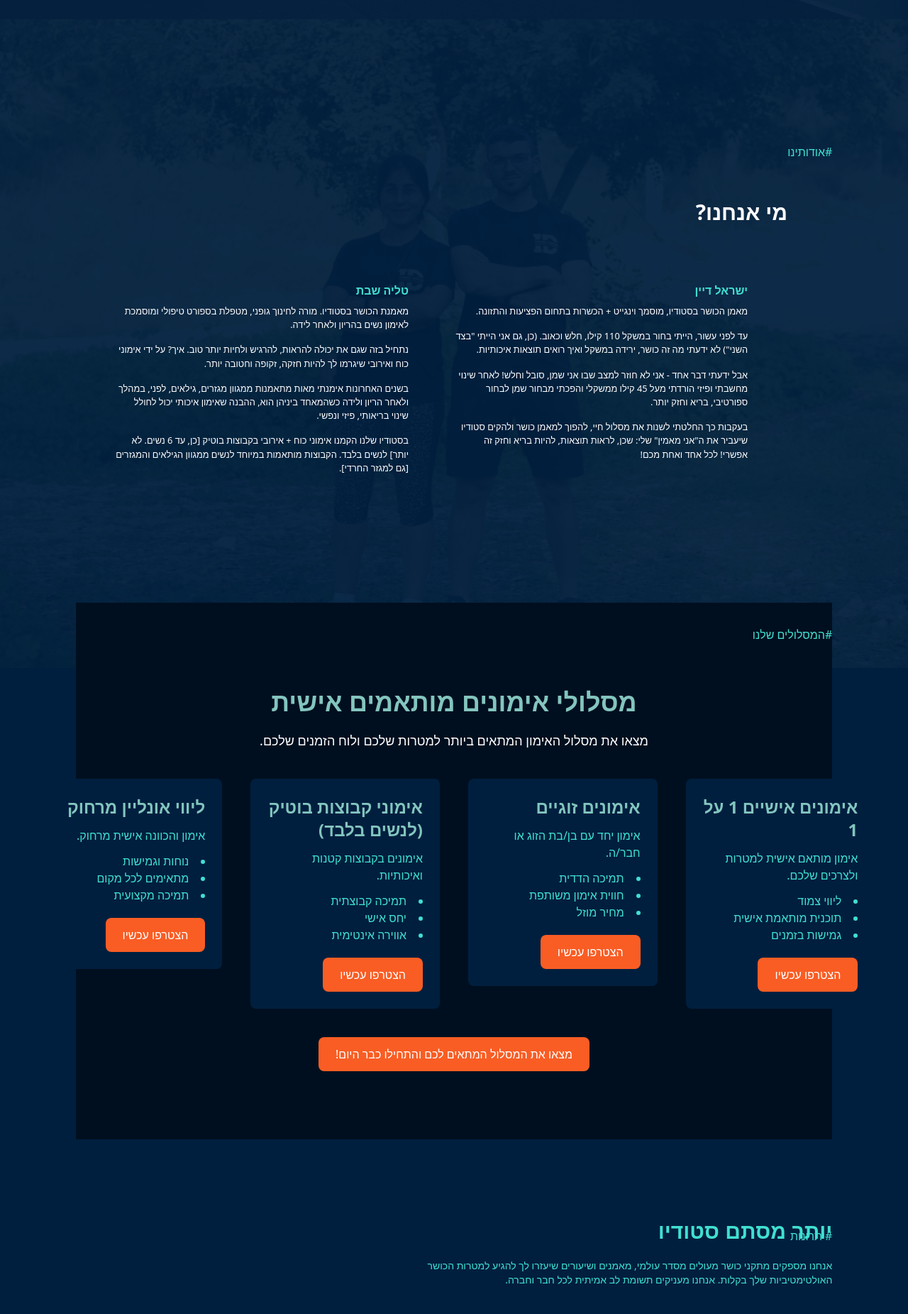
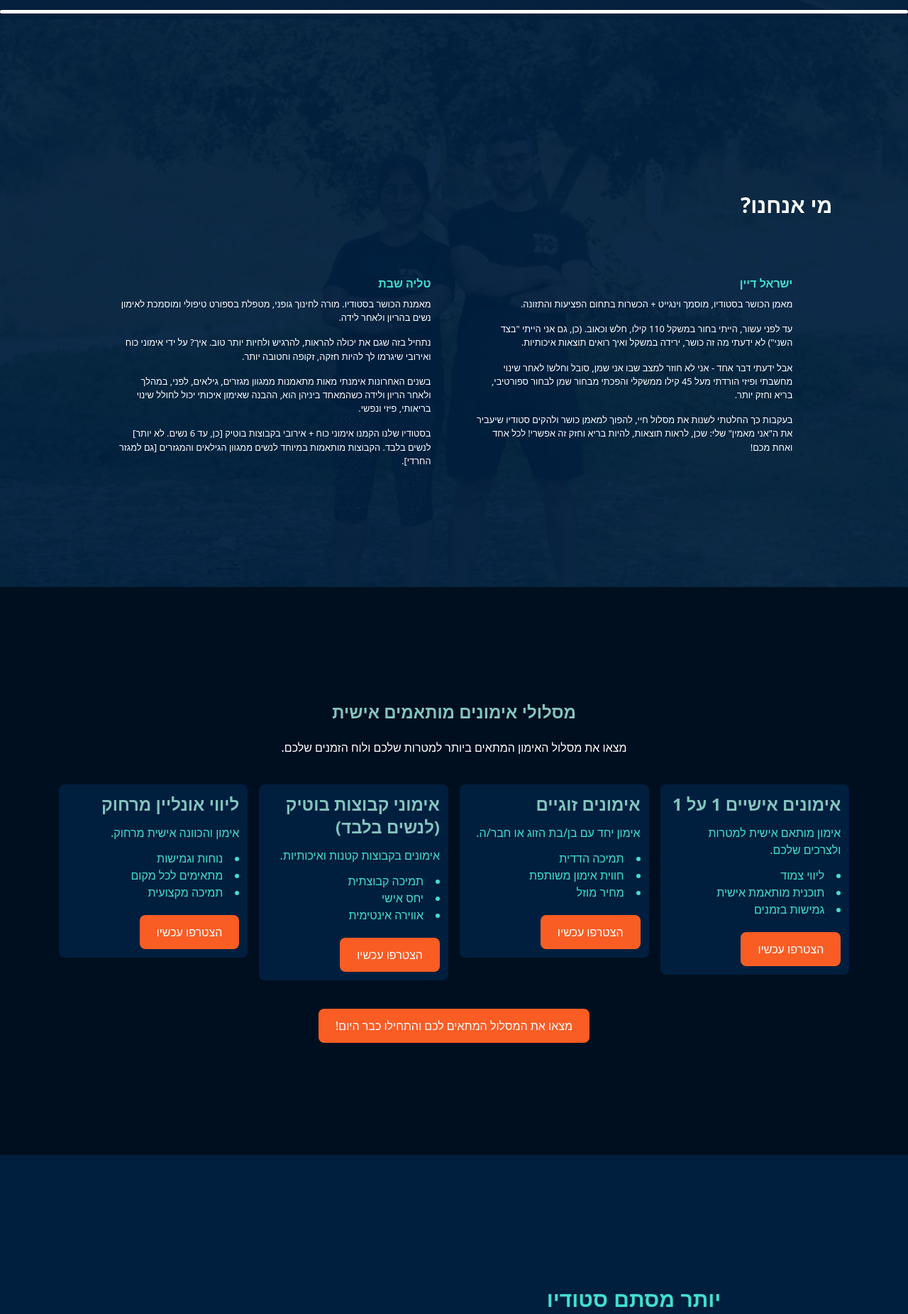
Before and after one commit to itzhakl/dayan-fitness-site, a React (Vite) app: page / in a window 1280 px wide. Shown: the part 773-2624 px from the top of the page at 71% size. Built offline with nearby package versions, Linux system fonts and the light colour scheme.

Commit message:
benefits responsive

```diff
--- a/src/App.tsx
+++ b/src/App.tsx
@@ -54,7 +54,7 @@ function App() {
       {/* {components.map((Component) => (
         <Component selectedPage={selectedPage} setSelectedPage={setSelectedPage} />
       ))} */}
-      <motion.div className="fixed left-0 right-0 border-3 border-solid border-[0.1rem] border-primary rounded-[1.5rem] bottom-2 bg-accent w-full h-[0.3125rem]" style={{ scaleX }} />
+      <motion.div className="fixed left-0 right-0 bottom-2 rounded-full bg-secondary-text w-full h-[0.3125rem]" style={{ scaleX }} />
     </div>
   );
 }
--- a/src/components/AboutUs/AboutUs.tsx
+++ b/src/components/AboutUs/AboutUs.tsx
@@ -19,15 +19,15 @@ const AboutUs = ({ setSelectedPage }: Props) => {
   const { scrollYProgress } = useScroll({ target: ref });
   const y = useParallax(scrollYProgress, 400);
   return (
-    <section id='aboutus' className='h-screen flex justify-center items-center relative snap-center' >
-      <div ref={ref} className=" py-10 gap-16 md:pb-0">
+    <section id='aboutus' className='h-svh flex justify-center items-center relative snap-center' >
+      <div ref={ref} className="div">
+        {/* <motion.h2 className='absolute' style={{ y }}>{`#${HebrewDisplayName.aboutus}`}</motion.h2> */}
         <img alt="Background" className="absolute w-full min-h-full inset-0 object-cover opacity-5" src={israelAndTalya} />
         {/* Images & Header */}
         <motion.div
-          className='md:flex mx-auto w-5/6 items-center justify-center md:h-5/6'
+          className='py-5 md:pb-0 md:flex mx-auto w-5/6 items-center justify-center md:h-5/6'
           onViewportEnter={() => setSelectedPage(SelectedPage.AboutUs)}
         >
-          <motion.h2 style={{ y }}>{`#${HebrewDisplayName.aboutus}`}</motion.h2>
           {/* Main Header */}
           <div className='z-10 md:mt-32 mt-20'>
             {/* Headings */}
--- a/src/components/Benefits/Benefits.tsx
+++ b/src/components/Benefits/Benefits.tsx
@@ -27,18 +27,19 @@ const Benefits = ({ setSelectedPage }: Props) => {
   const y = useParallax(scrollYProgress, 300);
 
   return (
-    <section id='benefits' className='h-screen flex justify-center items-center relative snap-center'>
-      <div ref={ref} className="mx-auto py-20 w-5/6">
+    <section id='benefits' className='h-svh flex justify-center items-center relative snap-center'>
+      <div ref={ref} className="">
+        {/* <motion.h2 className='absolute' style={{ y }}>{`#${HebrewDisplayName.benefits}`}</motion.h2> */}
         <motion.div
+          className='flex flex-col justify-center items-center '
           onViewportEnter={() => setSelectedPage(SelectedPage.Benefits)}
         >
-          <motion.h2 style={{ y }}>{`#${HebrewDisplayName.benefits}`}</motion.h2>
 
           {/* כותרת */}
-          <motion.div className='md:my-5 my-10 md:w-3/5'
+          <motion.div className='w-5/6 md:my-5 my-10 md:w-3/5'
             initial='hidden' whileInView='visible' viewport={{ once: true, amount: 0.5 }} transition={{ duration: 0.5 }} variants={{ hidden: { opacity: 0, x: -50 }, visible: { opacity: 1, x: 0 } }} >
             <HText>יותר מסתם סטודיו</HText>
-            <p className='my-5 text-sm'>
+            <p className='my-5 text-secondary-text text-sm'>
               אנחנו מספקים מתקני כושר מעולים מסדר עולמי, מאמנים ושיעורים שיעזרו
               לך להגיע למטרות הכושר האולטימטיביות שלך בקלות. אנחנו מעניקים תשומת
               לב אמיתית לכל חבר וחברה.
@@ -47,8 +48,9 @@ const Benefits = ({ setSelectedPage }: Props) => {
 
           {/* יתרונות */}
           <motion.div
-            className='flex whitespace-nowrap overflow-x-auto overflow-y-hidden items-center justify-between gap-8 mt-5'
-            initial='hidden' whileInView='visible' viewport={{ once: true, amount: 0.5 }} variants={container} >
+            className='w-[98svw] flex overflow-x-auto overflow-y-hidden items-center justify-between'
+            initial='hidden' whileInView='visible' viewport={{ once: true, amount: 0.5 }} variants={container}
+            >
             {
               benefits.map((benefit) => (
                 <BenefitsSection benefit={benefit} setSelectedPage={setSelectedPage} key={benefit.title} />
@@ -56,7 +58,9 @@ const Benefits = ({ setSelectedPage }: Props) => {
             }
           </motion.div>
           {/* תמונה ותיאור */}
-          <div className='mt-16 items-center justify-between gap-20 md:mt-28 md:flex'>
+          <div
+          // className='mt-16 items-center justify-between gap-20 md:mt-28 md:flex'
+          >
 
             {/* תיאור */}
             <div>
--- a/src/components/Benefits/BenefitsSection.tsx
+++ b/src/components/Benefits/BenefitsSection.tsx
@@ -14,7 +14,7 @@ const childVariant = {
 const BenefitsSection = ({benefit, setSelectedPage}: Props) => {
   return (
     <motion.div
-    className="mt-5 mx-auto w-[15.625rem] h-[25rem] m-4 rounded-md border-2 bg-primary border-gray-100 px-5 py-16 text-center"
+    className="w-[15rem] h-[18rem] m-3 rounded-lg border-2 bg-primary border-gray-100 px-5 py-5 text-center flex-shrink-0 flex-grow-0"
         variants={childVariant} >
         <div className="mb-4 flex justify-center">
             <div className="rounded-full border-2 border-gray-100 bg-secondary p-4">
--- a/src/components/Home/Home.tsx
+++ b/src/components/Home/Home.tsx
@@ -22,14 +22,14 @@ const Home = ({ selectedPage, setSelectedPage }: Props) => {
   const y = useParallax(scrollYProgress, 300);
 
   return (
-    <section id='home' className='h-screen flex justify-center items-center relative snap-center' >
+    <section id='home' className='h-svh flex justify-center items-center relative snap-center' >
       <div ref={ref} className="div">
+        {/* <motion.h2 className='absolute' style={{ y }}>{`#${HebrewDisplayName.home}`}</motion.h2> */}
         <img alt="Background" className="absolute w-full min-h-full inset-0 object-cover opacity-5" src={homeBackground} />
         {/* Images & Header */}
         <motion.div className='flex lg:flex-row flex-col mx-auto w-5/6 lg:mt-32 gap-2 items-center'
           onViewportEnter={() => setSelectedPage(SelectedPage.Home)}
         >
-          <motion.h2 className='' style={{ y }}>{`#${HebrewDisplayName.home}`}</motion.h2>
           {/* Image */}
           <div className="w-full h-auto xs:pt-14 md:max-w-max max-w-60 ">
             <img src={HomePageGraphic} alt="home-page-graphic" />
--- a/src/components/Navbar/Navbar.tsx
+++ b/src/components/Navbar/Navbar.tsx
@@ -22,7 +22,7 @@ const Navbar = ({ isTopOfPage, selectedPage, setSelectedPage }: Props) => {
 
   return (
     <nav>
-      <div className={`${navbarBackground} ${flexBetween} bg-opacity-90 fixed top-0 z-30 w-full py-6`}>
+      <div className={`${navbarBackground} ${flexBetween} bg-opacity-95 fixed top-0 z-30 w-full py-3`}>
         <div className={`${flexBetween} mx-auto w-5/6`}>
           <div className={`${flexBetween} w-full gap-16`}>
             {/* Right Side */}
--- a/src/components/OurClasses/Ourclasses.tsx
+++ b/src/components/OurClasses/Ourclasses.tsx
@@ -79,22 +79,22 @@ const TrainingPrograms: React.FC<Props> = ({ setSelectedPage }) => {
   const y = useParallax(scrollYProgress, 300);
 
   return (
-    <section id="ourclasses" className="h-screen flex justify-center items-center relative snap-center">
-      <div ref={ref} className="bg-primary mx-auto w-5/6 py-24">
+    <section id="ourclasses" className="bg-primary h-svh flex justify-center items-center relative snap-center">
+      <div ref={ref} className=" mx-auto w-5/6 py-24">
+        {/* <motion.h2 className='absolute' style={{ y }}>{`#${HebrewDisplayName.ourclasses}`}</motion.h2> */}
         <motion.div onViewportEnter={() => setSelectedPage(SelectedPage.OurClasses)}>
-          <motion.h2 style={{ y }}>{`#${HebrewDisplayName.ourclasses}`}</motion.h2>
           <div className="text-center mb-10">
-            <h1 className="text-4xl font-bold text-highlight">מסלולי אימונים מותאמים אישית</h1>
-            <p className="mt-5 text-lg text-secondary-text">
+            <h1 className="text-[1.5rem] font-bold text-highlight">מסלולי אימונים מותאמים אישית</h1>
+            <p className="mt-5 text-[1rem] text-secondary-text">
               מצאו את מסלול האימון המתאים ביותר למטרות שלכם ולוח הזמנים שלכם.
             </p>
           </div>
 
-          <div className={` ${isAboveMediumScreens ? 'flex flex-row justify-center' : 'grid grid-cols-1'} max-w-full gap-10`}>
+          <div className={` ${isAboveMediumScreens ? 'flex flex-row justify-center' : 'grid grid-cols-1'} max-w-full gap-4`}>
             {trainingPlans.map((plan, index) => (
               <motion.div
                 key={index}
-                className={`bg-secondary p-6 rounded-lg ${isAboveMediumScreens ? 'flex-shrink-0 w-1/4' : 'w-full'}`}
+                className={`bg-secondary p-3 rounded-lg ${isAboveMediumScreens ? 'flex-shrink-0 w-1/4' : 'w-full'}`}
                 initial={false}
                 animate={{ height: expandedPlan === index ? 'auto' : 'fit-content' }}
                 transition={{
```
Also changed, not shown: src/components/ContactUs/ContactUs.tsx (+8 -5 lines), src/components/Footer/Footer.tsx (+17 -14 lines).
